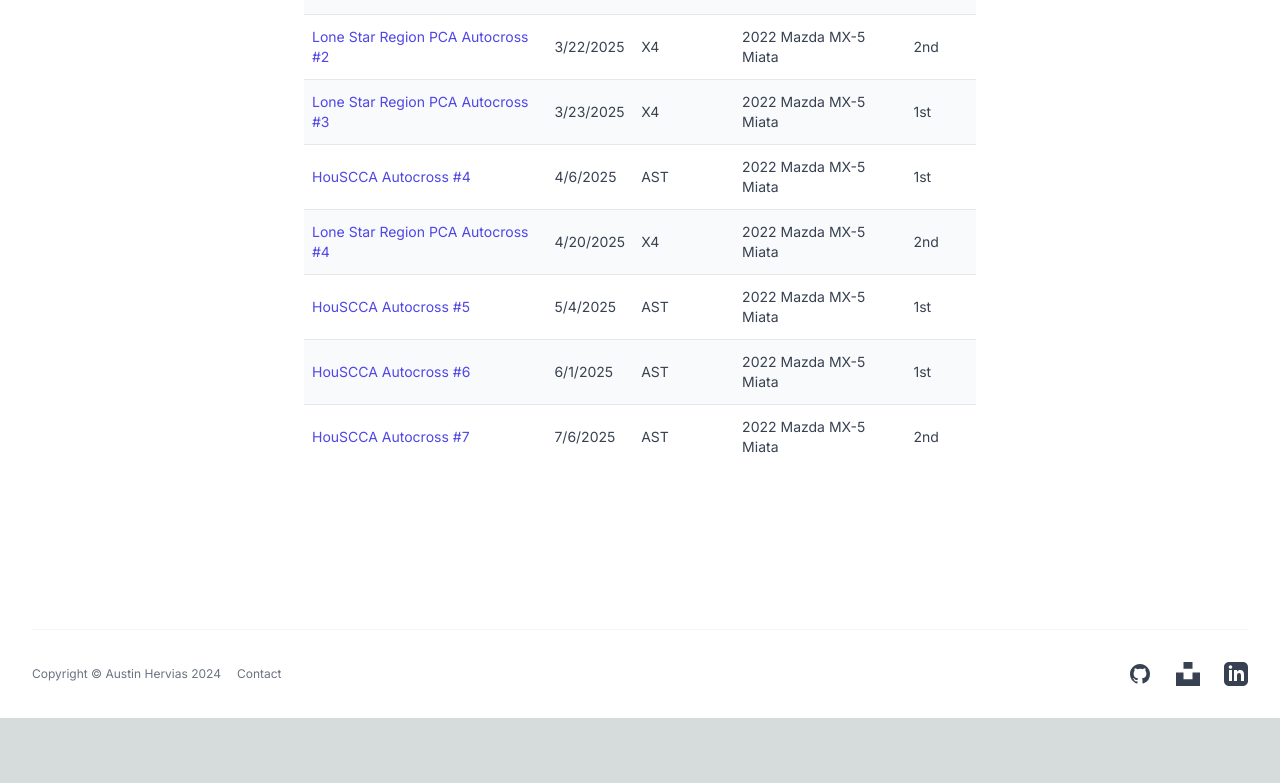
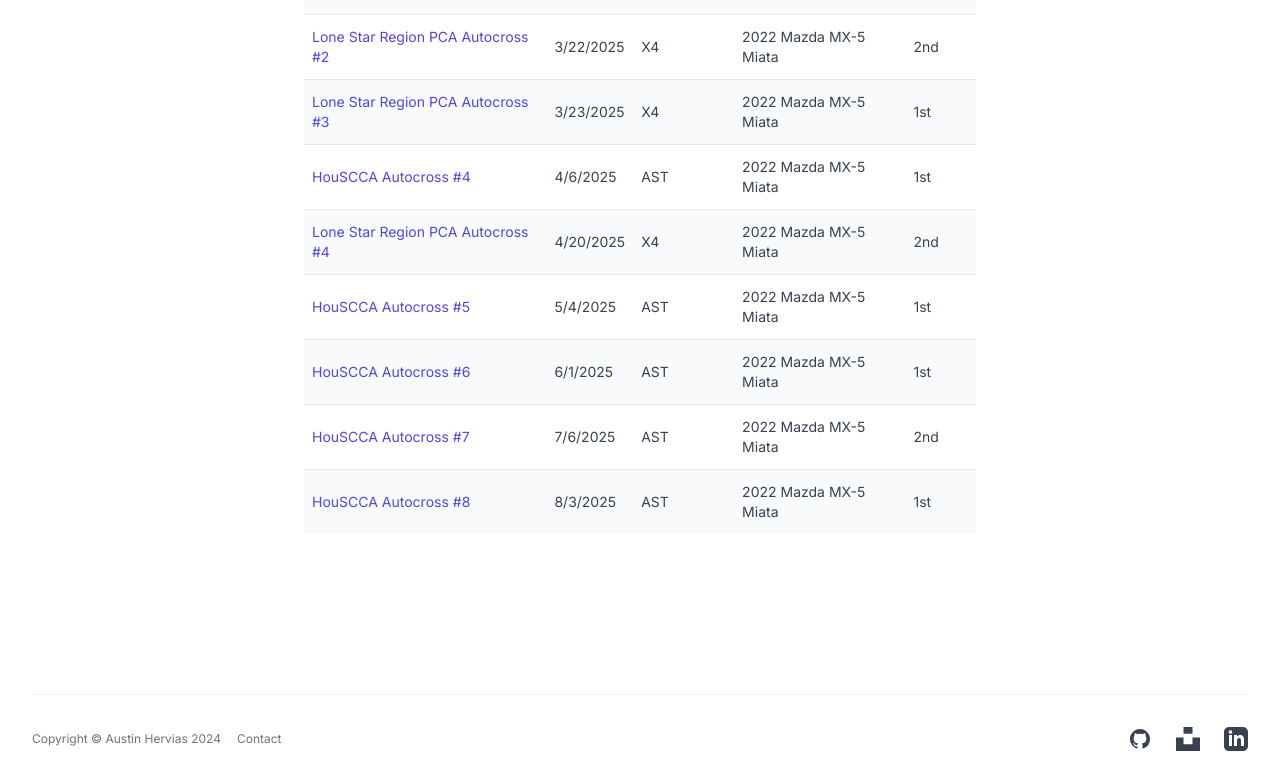
Before and after one commit to ahervias77/ahervias_site, a Next.js app: page /racing in a window 1280 px wide. Shown: the part 1700-2483 px from the top of the page. Before the commit the page ends 2418 px from the top, so only its background shows below. Built offline with nearby package versions, Linux system fonts and the light colour scheme.

Commit message:
Add 2025.08.03 autocross result

```diff
--- a/src/app/racing/page.tsx
+++ b/src/app/racing/page.tsx
@@ -97,6 +97,14 @@
         position: '2nd',
         videoUrl: 'https://www.youtube.com/watch?v=bQQ66NB6DCU'
       },
+      {
+        eventName: 'HouSCCA Autocross #8',
+        date: '8/3/2025',
+        class: 'AST',
+        car: '2022 Mazda MX-5 Miata',
+        position: '1st',
+        videoUrl: 'https://www.youtube.com/watch?v=aZpN4QJosfk'
+      },
     ]
   },
 ]
```
